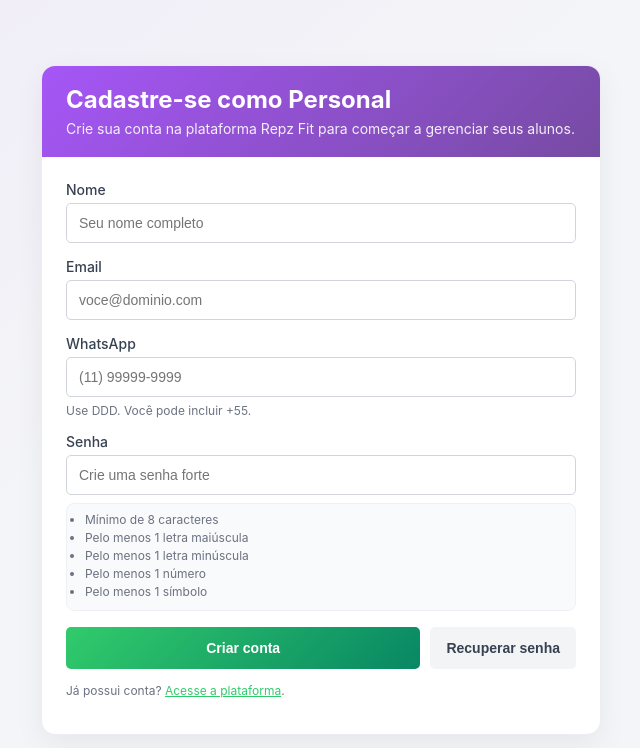
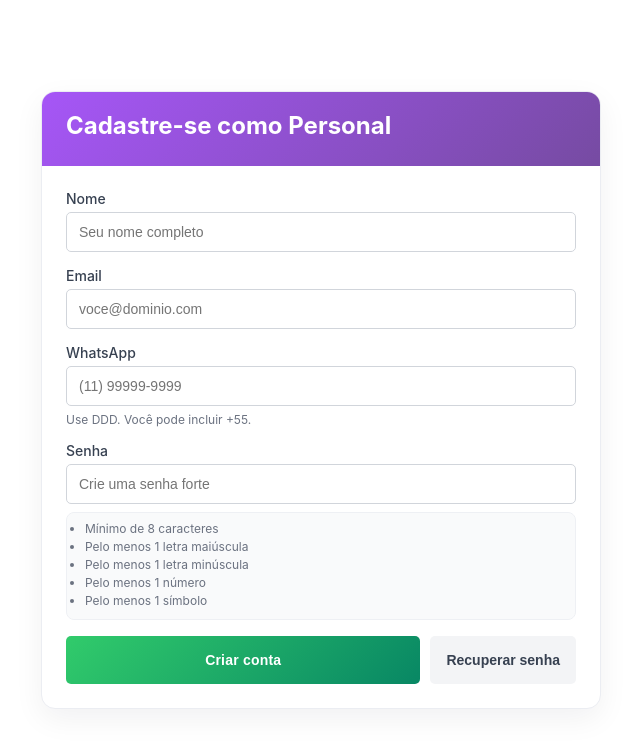
Before and after one commit to spessoto/repzfit, a website: page public/embed/personal-signup.html in a window 1280 px wide. Shown: the whole page, without its empty margins (319-959 px from the left). Drawn offline with Linux system fonts and the light colour scheme.

Commit message:
style: ajustar formulario embed sem bg e botao principal

```diff
--- a/public/embed/personal-signup.html
+++ b/public/embed/personal-signup.html
@@ -34,9 +34,7 @@
         font-family:
           -apple-system, BlinkMacSystemFont, "Segoe UI", Roboto, Oxygen, Ubuntu,
           Cantarell, sans-serif;
-        background:
-          linear-gradient(140deg, rgba(166, 86, 247, 0.07) 0%, transparent 42%),
-          var(--bg);
+        background: transparent;
         color: var(--text);
         min-height: 100vh;
       }
@@ -46,7 +44,7 @@
         display: flex;
         align-items: center;
         justify-content: center;
-        padding: 22px;
+        padding: 0;
       }
 
       .card {
@@ -147,18 +145,23 @@
       .btn {
         border: none;
         border-radius: 5px;
-        height: 42px;
+        height: 48px;
         padding: 0 16px;
         cursor: pointer;
         font-weight: 600;
         font-size: 14px;
         transition: all 0.25s ease;
+        display: inline-flex;
+        align-items: center;
+        justify-content: center;
       }
 
       .btn-primary {
         background: linear-gradient(135deg, var(--accent), var(--accent-2));
         color: #ffffff;
         flex: 1;
+        font-weight: 700;
+        letter-spacing: 0.2px;
       }
 
       .btn-primary:hover {
@@ -205,6 +208,7 @@
         margin-top: 14px;
         font-size: 12px;
         color: var(--muted);
+        display: none;
       }
 
       .footer a {
@@ -235,10 +239,6 @@
       <div class="card">
         <div class="card-header">
           <h1>Cadastre-se como Personal</h1>
-          <p class="subtitle">
-            Crie sua conta na plataforma Repz Fit para começar a gerenciar seus
-            alunos.
-          </p>
         </div>
 
         <div class="card-body">
```
